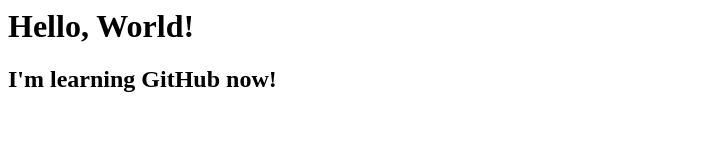
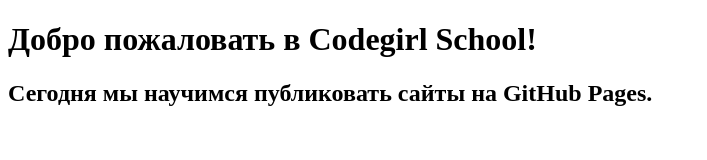
Before and after one commit to ana-na-nastasia/My-first-repository, a plain HTML site: page index.html in a window 1280 px wide. Shown: the whole page, without its empty margins (0-707 px from the left). Drawn offline with Linux system fonts and the light colour scheme.

Commit message:
Актуализация кода для последующей публикации

```diff
--- a/index.html
+++ b/index.html
@@ -1,2 +1,13 @@
-<h1>Hello, World!</h1>
-<h2>I'm learning GitHub now!</h2>
+<!DOCTYPE html>
+<html lang="en">
+<head>
+    <meta charset="UTF-8">
+    <meta http-equiv="X-UA-Compatible" content="IE=edge">
+    <meta name="viewport" content="width=device-width, initial-scale=1.0">
+    <title>My first repository</title>
+</head>
+<body>
+    <h1>Добро пожаловать в Codegirl School!</h1>
+    <h2>Сегодня мы научимся публиковать сайты на GitHub Pages.</h2>
+</body>
+</html>
```
